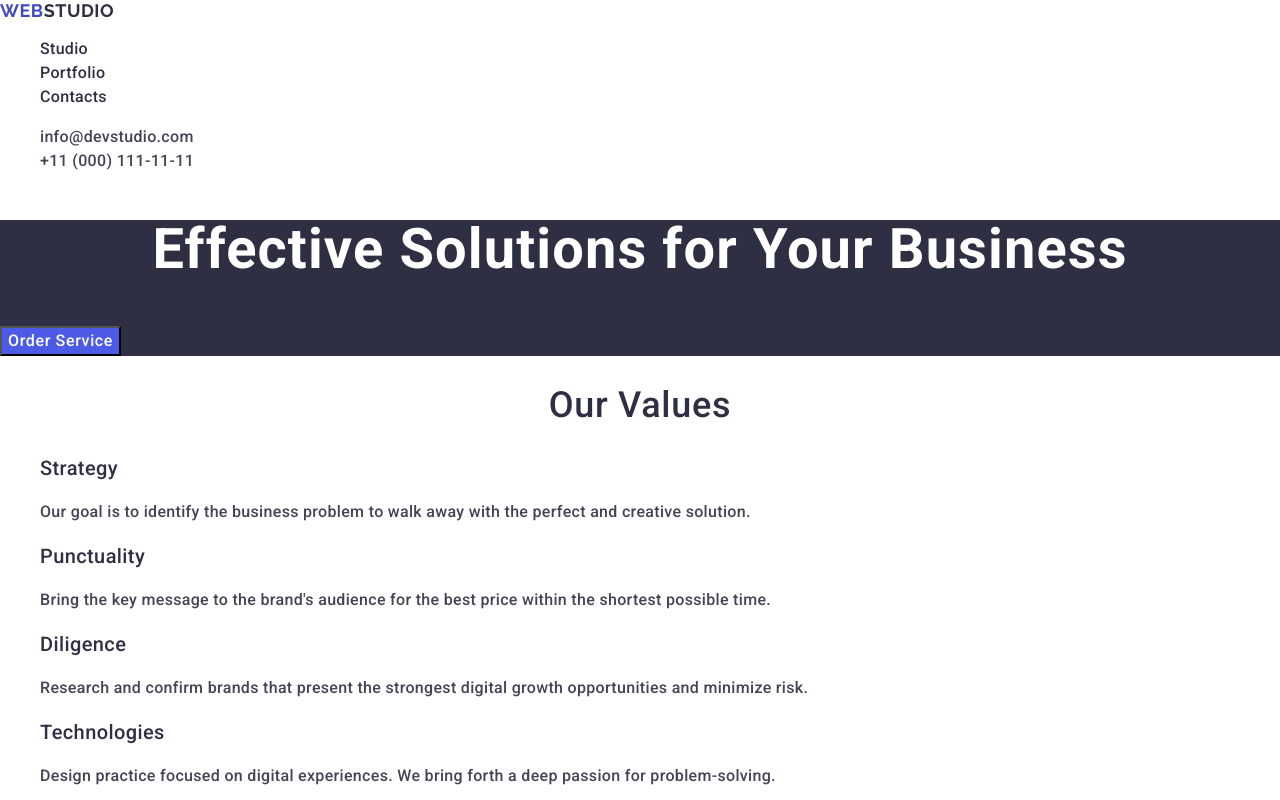
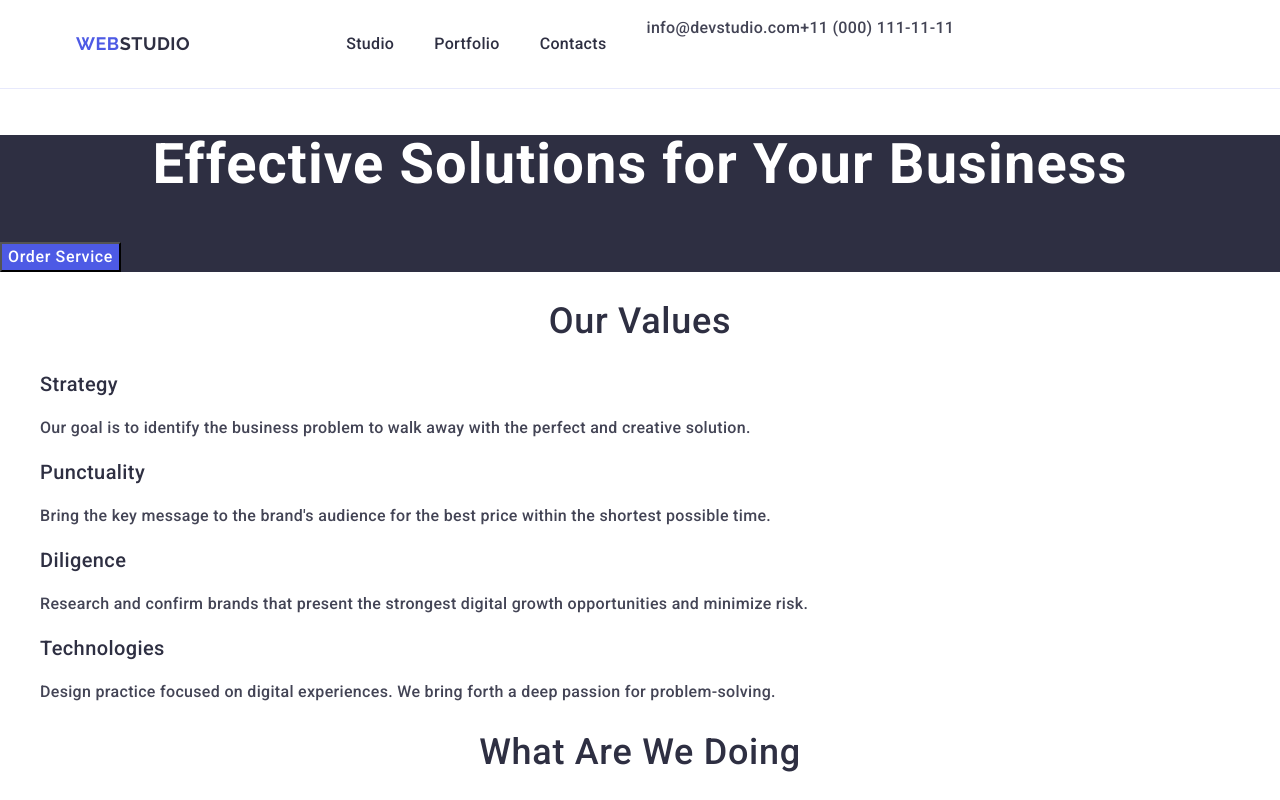
Before and after one commit to michallow/goit-markup-hw-03, a plain HTML site: page index.html in a window 1280 px wide. Shown: the top 800 px of the page. Drawn offline with nearby package versions, Linux system fonts and the light colour scheme.

Commit message:
HW_Update

```diff
--- a/css/styles.css
+++ b/css/styles.css
@@ -10,7 +10,7 @@
 
 img {
   display: block;
-  }
+}
 
 body {
   font-family: "Roboto", sans-serif;
@@ -34,6 +34,7 @@ body {
 .address {
   color: var(--color-slate);
   font-style: normal;
+  display: flex;
 }
 
 .logo {
@@ -45,6 +46,7 @@ body {
   text-transform: uppercase;
   color: var(--color-iris);
   text-decoration: none;
+  margin-right: 76px;
 }
 
 .link:hover {
@@ -166,3 +168,32 @@ body {
 .footer-section {
   background-color: var(--color-navy-blue);
 }
+
+.navigation-bar {
+  border-bottom: 1px solid #e7e9fc;
+}
+
+.navigation-bar-container {
+  display: flex;
+}
+
+.container {
+  width: 1158px;
+  margin: 0 auto;
+  padding: 0 15px;
+}
+
+.navigation-bar-elements {
+  display: flex;
+  align-items: center;
+}
+
+.menu-elements {
+  display: flex;
+  gap: 40px;
+}
+
+.menu-link {
+  padding: 24px 0;
+  gap: 40px
+}
--- a/index.html
+++ b/index.html
@@ -4,9 +4,7 @@
     <meta charset="UTF-8">
     <meta name="viewport" content="width=device-width, initial-scale=1.0">
     <title>Hello World</title>
-    <link
-    rel="stylesheet"
-    href="https://cdnjs.cloudflare.com/ajax/libs/modern-normalize/1.0.0/modern-normalize.min.css">
+    <link rel="stylesheet" href="https://cdnjs.cloudflare.com/ajax/libs/modern-normalize/1.0.0/modern-normalize.min.css">
     <link rel="stylesheet" href="css/styles.css">
     <link rel="preconnect" href="https://fonts.googleapis.com">
 <link rel="preconnect" href="https://fonts.gstatic.com" crossorigin>
@@ -14,21 +12,25 @@
 </head>
 <body>
 
-<header>
-    <nav>
+<header class="navigation-bar">
+    <div class="navigation-bar-container container">
+        <nav class="navigation-bar-elements">
         <a class="logo link" href="./index.html">Web<span class="logo-studio">Studio</span></a>
-        <ul class="list">
-            <li><a class="link" href="./index.html">Studio</a></li>
-            <li><a class="link" href="./portfolio.html">Portfolio</a></li>
-            <li><a class="link" href="">Contacts</a></li>
+        <menu class="menu-elements">
+        <ul class="list menu-elements">
+            <li><a class="link menu-link" href="./index.html">Studio</a></li>
+            <li><a class="link menu-link" href="./portfolio.html">Portfolio</a></li>
+            <li><a class="link menu-link" href="">Contacts</a></li>
         </ul>
-</nav>
+        </menu>
+        </nav>
     <address class="address">
-        <ul class="list">
+        <ul class="list address">
         <li><a class="link address" href="mailto:info@devstudio.com">info@devstudio.com</a></li>
         <li><a class="link address" href="tel:+110001111111">+11 (000) 111-11-11</a></li>
         </ul>
     </address>
+</div>
 </header>
 
     <main>
```
